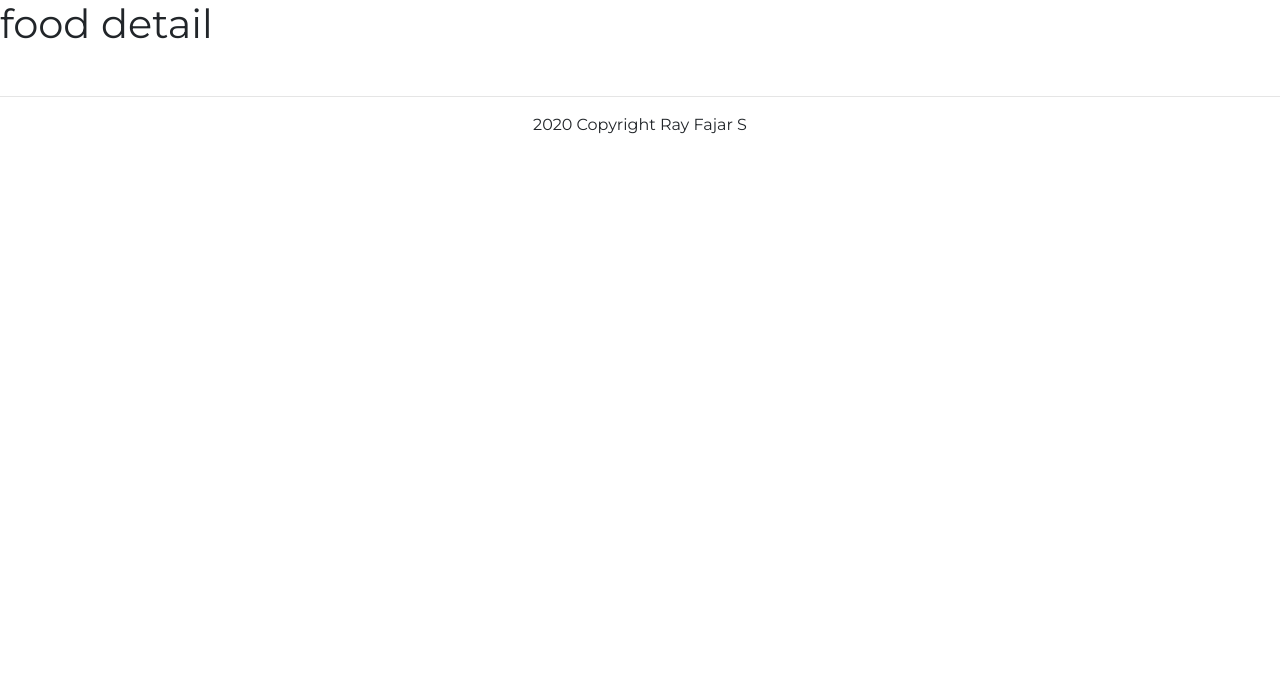
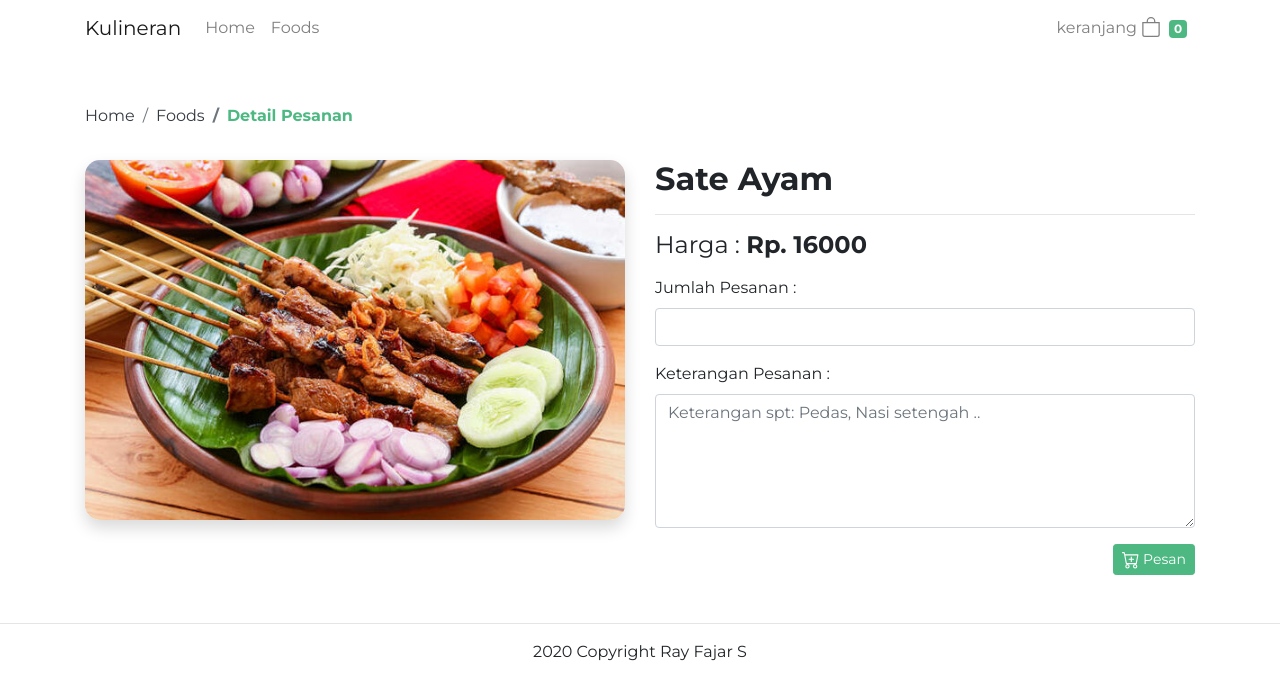
Before and after one commit to rayfajars/VUE_3_KULINERAN, a Vue app: page /foods/1 in a window 1280 px wide. Shown: the top 700 px of the page. Built offline with nearby package versions, Linux system fonts and the light colour scheme; data requests are answered from the project's data file.

Commit message:
add product detail

```diff
--- a/src/assets/css/main.css
+++ b/src/assets/css/main.css
@@ -25,3 +25,17 @@
     border-top-right-radius: 15px;
     border-top-left-radius:15px;
 }
+
+.breadcrumb{
+    background-color: transparent;
+    padding: 0;
+}
+
+.breadcrumb-item.active {
+    font-weight: bold;
+    color:  #4EB883;
+}
+
+.img-fluid {
+    border-radius: 15px;
+}
--- a/src/components/CardProduct.vue
+++ b/src/components/CardProduct.vue
@@ -4,7 +4,7 @@
   <div class="card-body">
     <h5 class="card-title">{{ product.nama }}</h5>
     <p class="card-text">Harga Rp. {{product.harga}}</p>
-    <a href="#" class="btn btn-success"><b-icon-cart-plus></b-icon-cart-plus> Pesan !</a>
+    <router-link :to="'/foods/'+product.id" class="btn btn-success"><b-icon-cart-plus></b-icon-cart-plus> Pesan !</router-link>
   </div>
 </div>
 </template>
--- a/src/views/FoodDetail.vue
+++ b/src/views/FoodDetail.vue
@@ -1,10 +1,86 @@
 <template>
-  <h1>food detail</h1>
+  <div class="food-detail">
+      <Navbar />
+      <div class="container">
+          <!-- breadcrumb -->
+          <div class="row">
+              <div class="col">
+                  <nav aria-label="breadcrumb">
+                    <ol class="breadcrumb">
+                        <li class="breadcrumb-item">
+                            <router-link class="text-dark" to="/">Home</router-link>
+                        </li>
+                        <li class="breadcrumb-item">
+                        <router-link class="text-dark" to="/foods">Foods</router-link>
+                        </li>
+                         <li class="breadcrumb-item active" aria-current="page">Detail Pesanan</li>
+
+                    </ol>
+                 </nav>
+              </div>
+          </div>
+
+          <!-- food detail -->
+          <div class="row mt-3">
+              <div class="col-md-6">
+                   <img :src="'../assets/images/'+ product.gambar " class="img-fluid shadow" alt="...">
+              </div>
+              <div class="col-md-6">
+                  <h2><strong>{{ product.nama}}</strong></h2>
+                  <hr>
+                  <h4>Harga : <strong>Rp. {{ product.harga }}</strong></h4>
+
+                 <form class="mt-3">
+                    <div class="mb-3 form-group">
+                        <label for="jumlah_pesanan" class="form-label">Jumlah Pesanan : </label>
+                        <input type="number" class="form-control" id="jumlah_pesanan">
+                    </div>
+                    <div class="mb-3 form-group">
+                        <label for="keterangan" class="form-label">Keterangan Pesanan : </label>
+                        <textarea name="keterangan" id="keterangan" class="form-control" placeholder="Keterangan spt: Pedas, Nasi setengah .." cols="20" rows="5"></textarea>
+                    </div>
+
+                    <button class="btn btn-success btn-sm float-right" type="submit"><b-icon-cart-plus></b-icon-cart-plus> Pesan</button>
+
+                    </form>
+              </div>
+          </div>
+      </div>
+  </div>
 </template>
 
 <script>
+import Navbar from "@/components/Navbar.vue";
+import axios from 'axios'
+
 export default {
-    name:"FoodDetail"
+    name:"FoodDetail",
+    components:{
+        Navbar
+    },
+    data() {
+        return {
+            product: []
+        }
+    },
+    methods:{
+        setProduct(data){
+            this.product = data
+        }
+    },
+    mounted(){
+      //mounted adalah ketika halaman home itu dipasang/dijalankan koding didalam mounted ini dijalankan
+      axios.get('http://localhost:3000/products/'+this.$route.params.id)
+      .then((response) =>
+        // handle success
+        this.setProduct(response.data)
+        // console.log(response.data);
+      )
+      .catch((error) =>
+        // handle error
+        console.log(error)
+      )
+    }
 
 }
 </script>
```
